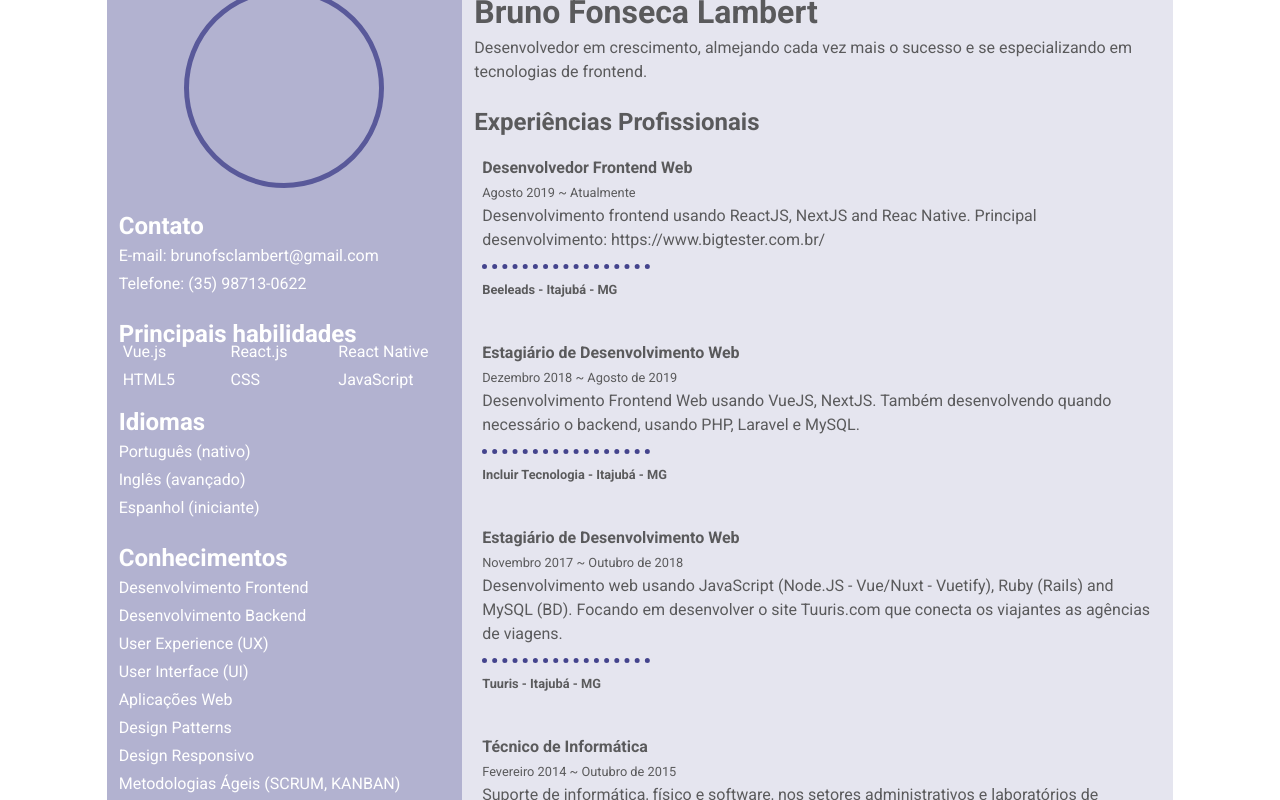
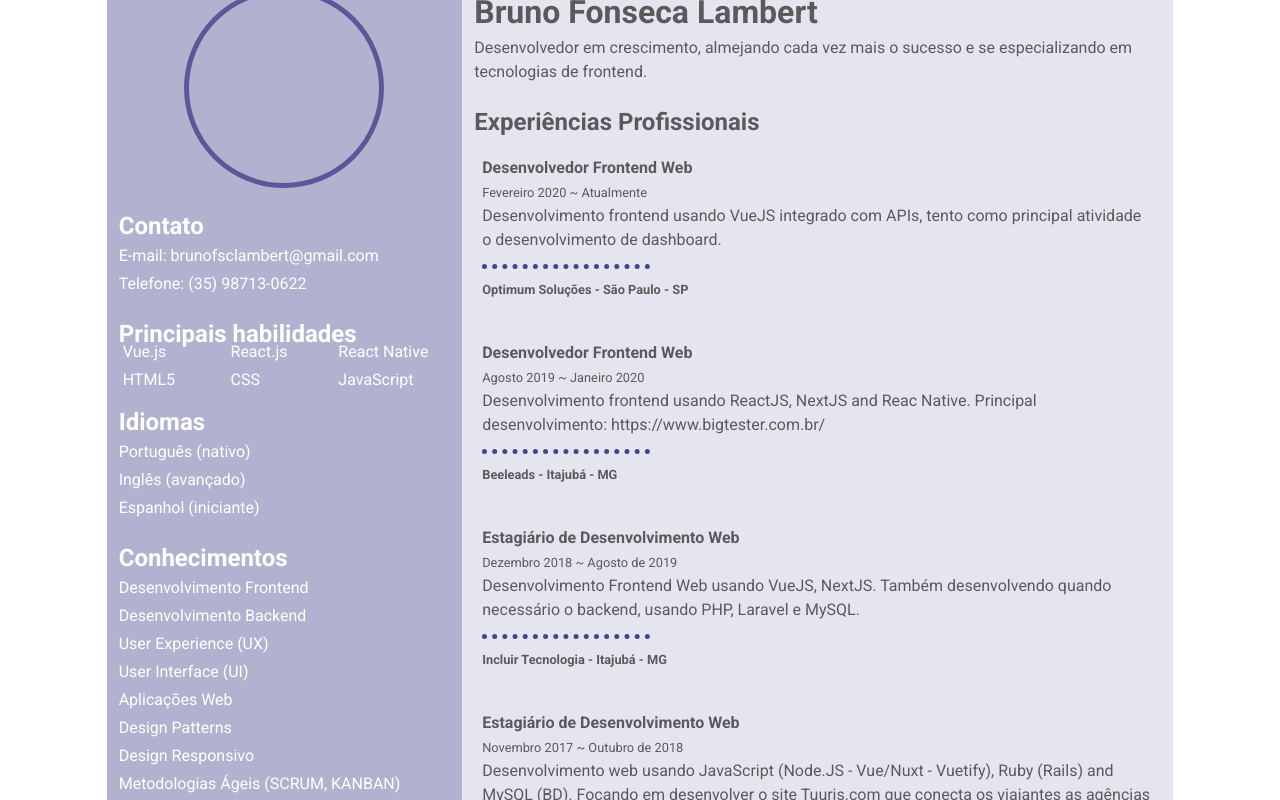
Before and after one commit to BrunoLambert/resume, a Nuxt app: page / in a window 1280 px wide. Shown: the top 800 px of the page. Built offline with nearby package versions, Linux system fonts and the light colour scheme.

Commit message:
New experience added

```diff
--- a/pages/index.vue
+++ b/pages/index.vue
@@ -235,10 +235,18 @@ export default {
     experiencies: [
       {
         role: 'Desenvolvedor Frontend Web',
+        company: 'Optimum Soluções',
+        description: 'Desenvolvimento frontend usando VueJS integrado com APIs, tento como principal atividade o desenvolvimento de dashboard.',
+        startedAt: 'Fevereiro 2020',
+        leftAt: 'Atualmente',
+        location: 'São Paulo - SP'
+      },
+      {
+        role: 'Desenvolvedor Frontend Web',
         company: 'Beeleads',
         description: 'Desenvolvimento frontend usando ReactJS, NextJS and Reac Native. Principal desenvolvimento: https://www.bigtester.com.br/',
         startedAt: 'Agosto 2019',
-        leftAt: 'Atualmente',
+        leftAt: 'Janeiro 2020',
         location: 'Itajubá - MG'
       },
       {
```
